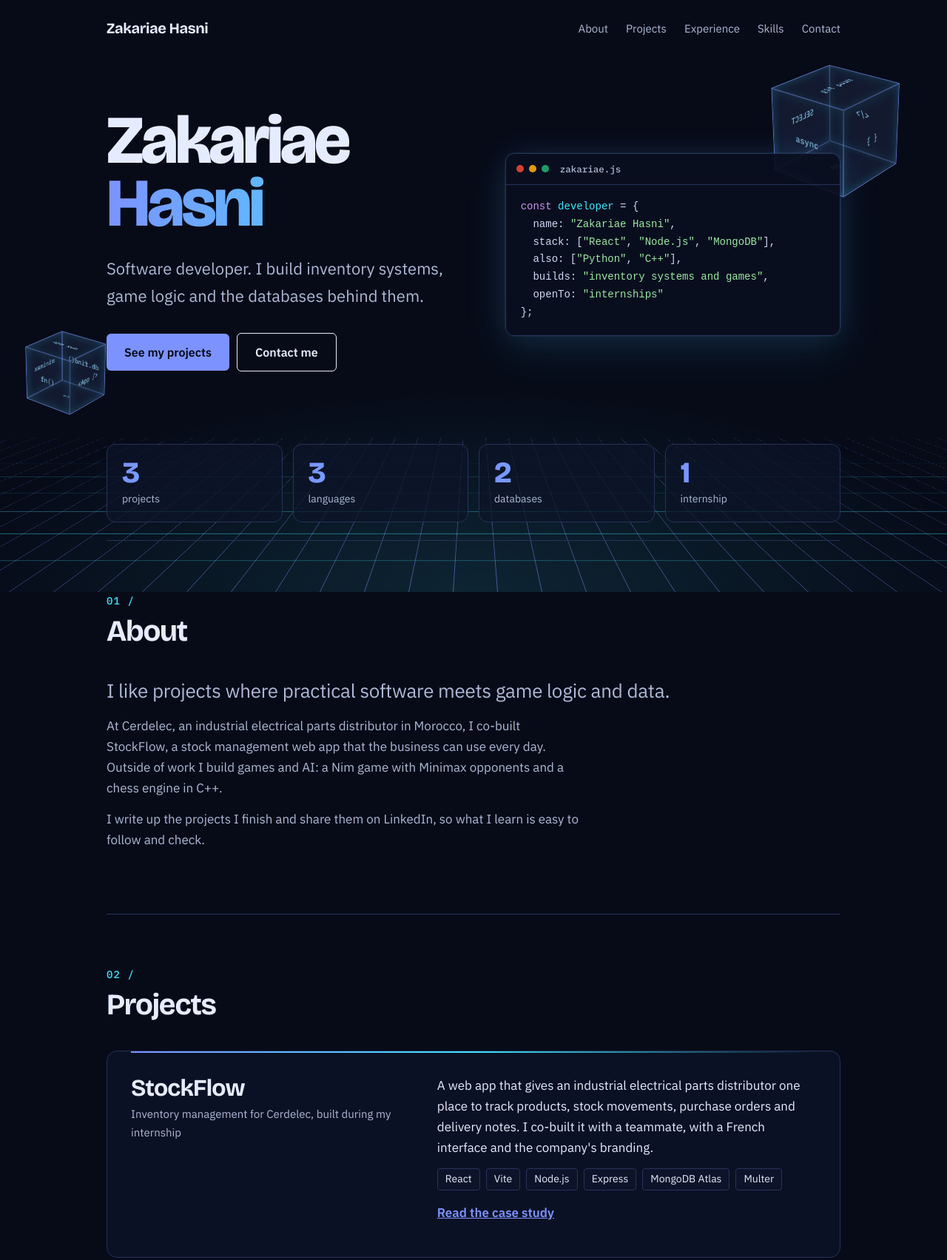
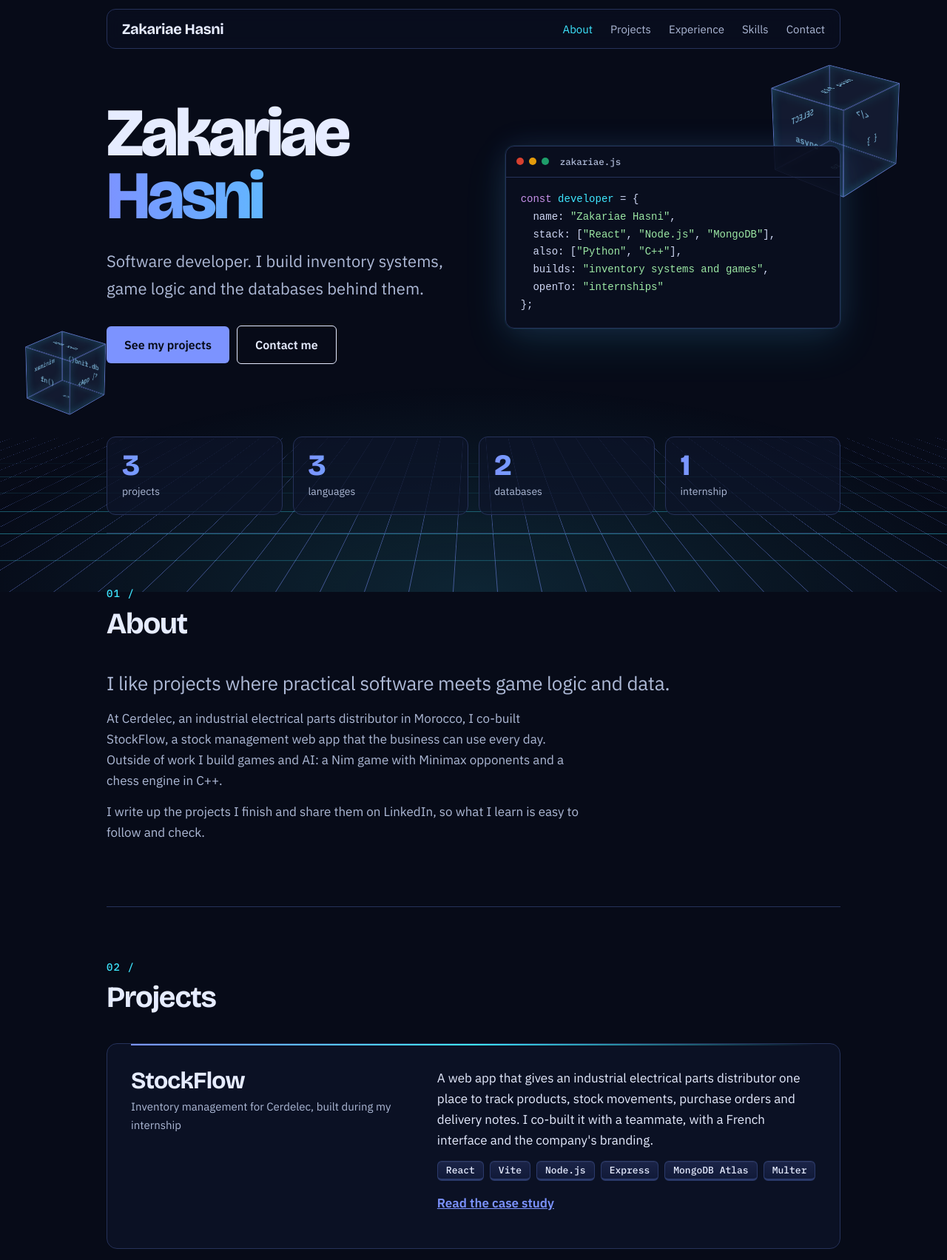
Before and after one commit to Prometheuse1/Portfolio, a plain HTML site: page index.html in a window 1280 px wide. Shown: the top 1703 px of the page at 74% size. Drawn offline with nearby package versions, Linux system fonts and the light colour scheme.

Commit message:
absolute navbar

```diff
--- a/index.html
+++ b/index.html
@@ -16,6 +16,7 @@
 </head>
 <body>
 <a class="skip" href="#main">Skip to content</a>
+<div class="progress" aria-hidden="true"></div>
 <div class="bg" aria-hidden="true"><div class="floorwrap"><div class="floor"><div class="grid"></div></div></div><div class="cw a"><div class="cube"><span>{ }</span><span>&lt;/&gt;</span><span>SELECT</span><span>async</span><span>git push</span><span>01</span></div></div><div class="cw b"><div class="cube"><span>fn()</span><span>&lt;App /&gt;</span><span>db.find()</span><span>minimax</span><span>npm run</span><span>=&gt;</span></div></div></div>
 <div class="wrap">
 <nav><b>Zakariae Hasni</b><div><a href="#about">About</a><a href="#projects">Projects</a><a href="#experience">Experience</a><a href="#skills">Skills</a><a href="#contact">Contact</a></div></nav>
@@ -169,5 +170,25 @@ function q(){if(!r)r=requestAnimationFrame(u)}
 addEventListener('scroll',q,{passive:true});
 addEventListener('pointermove',function(e){px=(e.clientX/innerWidth-.5)*24;py=(e.clientY/innerHeight-.5)*24;q()},{passive:true})})();
 </script>
+<script>
+(function(){
+var d=document,root=d.documentElement,rm=matchMedia('(prefers-reduced-motion:reduce)').matches;
+var cards=d.querySelectorAll('.proj,.cols>div,.skills>div,.role,.stats li');
+cards.forEach(function(el){el.classList.add('glow')});
+d.addEventListener('pointermove',function(e){var t=e.target.closest&&e.target.closest('.glow');if(!t)return;var r=t.getBoundingClientRect();t.style.setProperty('--mx',(e.clientX-r.left)+'px');t.style.setProperty('--my',(e.clientY-r.top)+'px')},{passive:true});
+var links=d.querySelectorAll('nav a'),secs=d.querySelectorAll('main section');
+if('IntersectionObserver' in window){
+var spy=new IntersectionObserver(function(en){en.forEach(function(x){if(!x.isIntersecting)return;links.forEach(function(a){a.classList.toggle('on',a.getAttribute('href')==='#'+x.target.id)})})},{rootMargin:'-40% 0px -55% 0px'});
+secs.forEach(function(x){spy.observe(x)});
+if(!rm){
+root.classList.add('js');
+var els=d.querySelectorAll('.about p,.about h2,.proj,.cols>div,.skills>div,.role,.stats li,section>h2');
+var io=new IntersectionObserver(function(en){en.forEach(function(x){if(x.isIntersecting){x.target.classList.add('in');io.unobserve(x.target)}})},{rootMargin:'0px 0px -8% 0px'});
+els.forEach(function(el){el.classList.add('rv');io.observe(el)});
+}}
+if(!rm){var t=0;function p(){t=0;var h=root.scrollHeight-innerHeight;root.style.setProperty('--p',h>0?Math.min(1,scrollY/h):0)}
+addEventListener('scroll',function(){if(!t)t=requestAnimationFrame(p)},{passive:true});p()}
+})();
+</script>
 </body>
 </html>
--- a/style.css
+++ b/style.css
@@ -128,3 +128,15 @@ section h2::before{counter-increment:sec;content:"0" counter(sec) " /";display:b
 @media(prefers-reduced-motion:reduce){.cur{animation:none}.btn,.proj,.stack li{transition:none}}
 @media(max-width:520px){.term{font-size:11.5px}.term pre{padding:14px;white-space:pre-wrap;overflow-wrap:anywhere}}
 .proj ul.stack{padding-left:0}
+
+nav{position:sticky;top:12px;z-index:5;margin:12px 0 0;padding:12px 20px;border:1px solid var(--line);border-radius:12px;background:rgba(10,15,32,.72);-webkit-backdrop-filter:blur(10px);backdrop-filter:blur(10px)}
+nav a.on{color:#3ee6ff}
+@media(max-width:700px){nav{position:static;padding:14px 16px}}
+.progress{position:fixed;top:0;left:0;width:100%;height:3px;z-index:20;transform-origin:0 50%;transform:scaleX(var(--p,0));background:linear-gradient(90deg,#7c93ff,#3ee6ff)}
+.stack li{font:500 13px "IBM Plex Mono",ui-monospace,monospace;padding:3px 11px;border-radius:6px;border:1px solid #2b3a6b;border-bottom-width:3px;background:linear-gradient(#1a2347,#111a38);box-shadow:inset 0 1px 0 rgba(255,255,255,.06);transition:transform .12s,border-color .2s,color .2s}
+.stack li:hover{transform:translateY(1px);border-bottom-width:2px;margin-bottom:1px}
+.glow,.proj.glow,.proj.glow:first-of-type{background-image:radial-gradient(380px circle at var(--mx,-999px) var(--my,-999px),rgba(62,230,255,.09),transparent 65%)}
+.js .rv{opacity:0;transform:translateY(18px);transition:opacity .6s ease,transform .6s ease,border-color .2s,box-shadow .2s}
+.js .rv.in{opacity:1;transform:none}
+@media(prefers-reduced-motion:reduce){.progress{display:none}.js .rv{opacity:1;transform:none}}
+html{scroll-padding-top:calc(env(safe-area-inset-top,0px) + 84px)}
```
